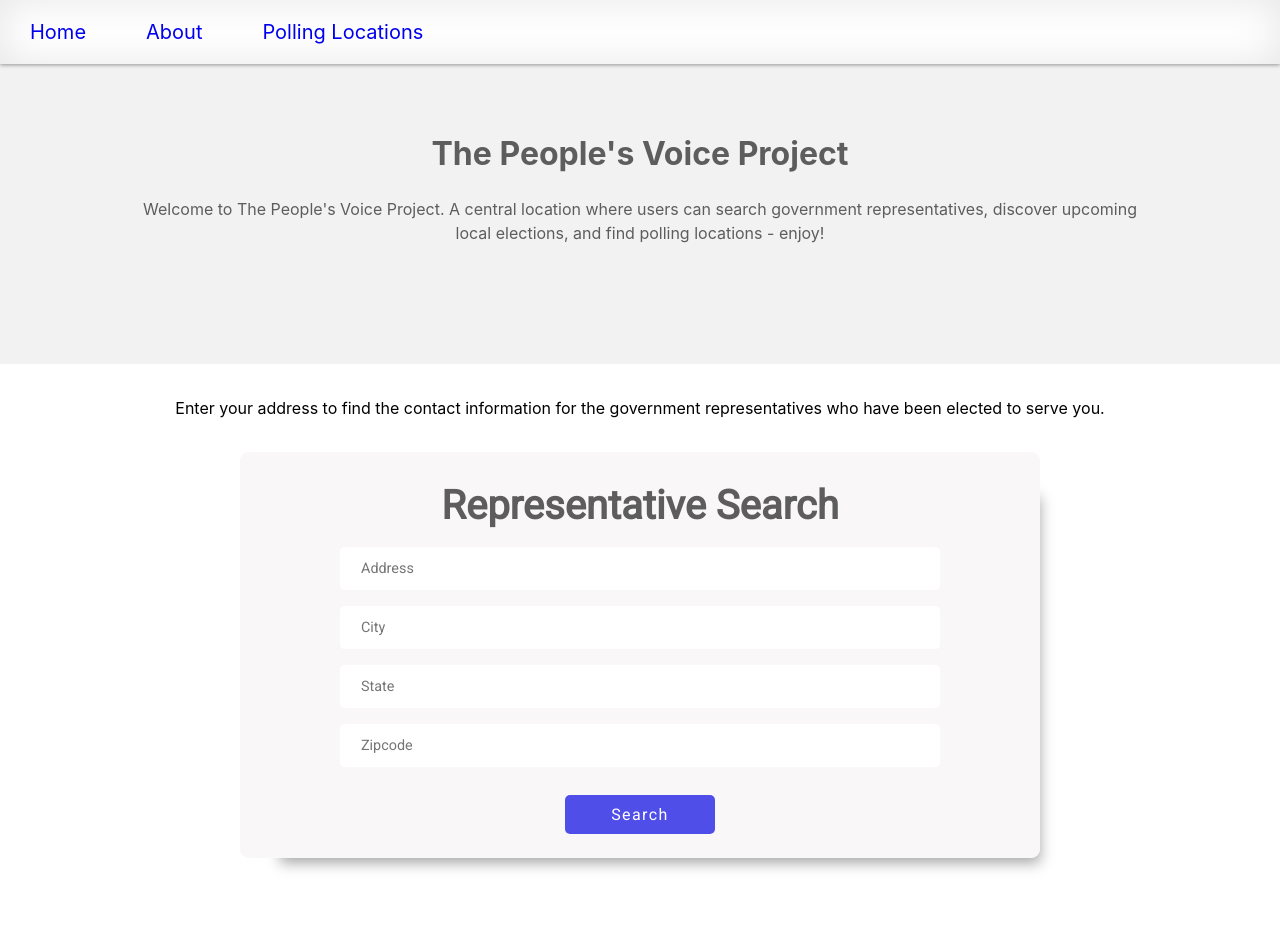
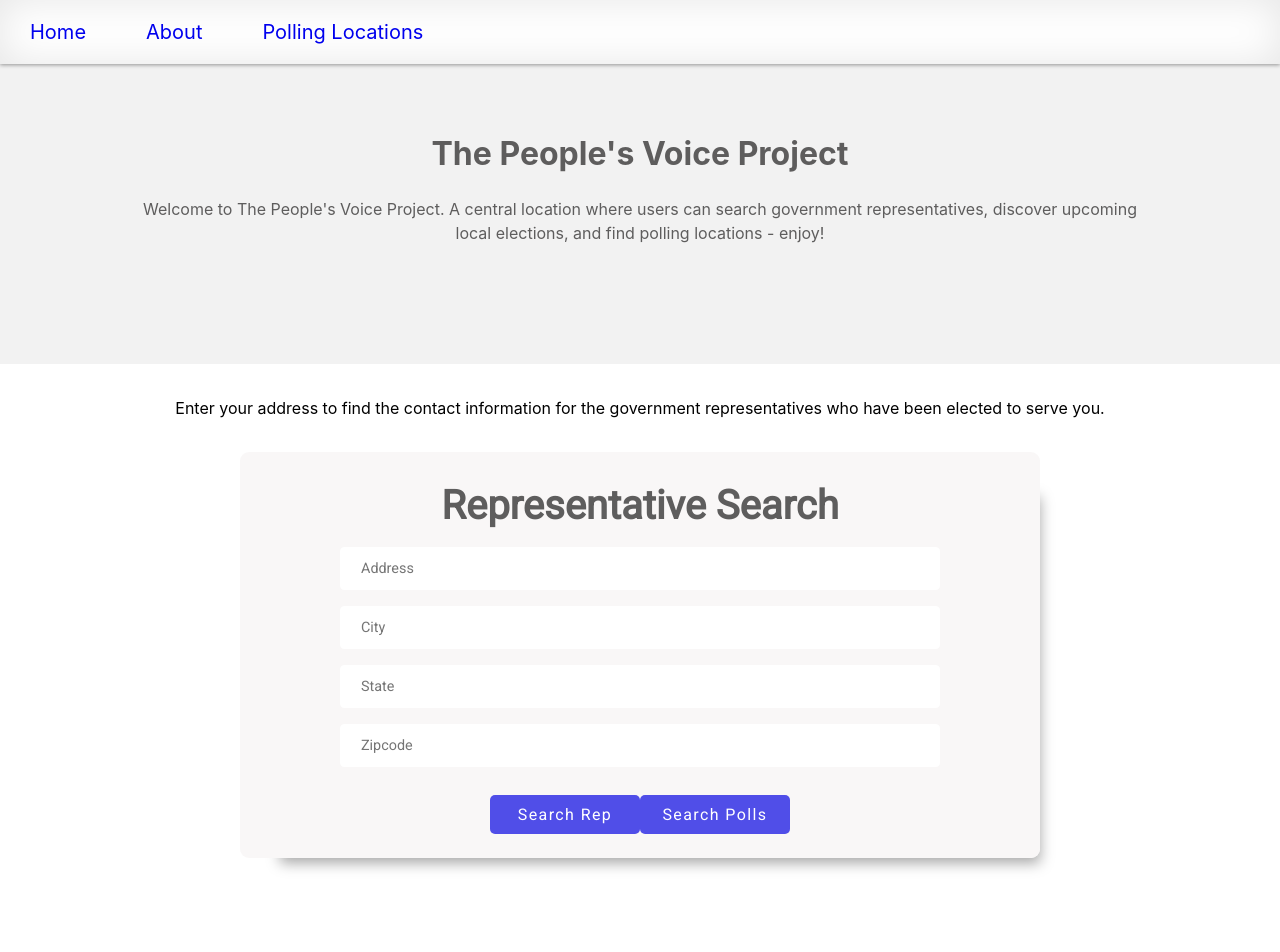
Before and after one commit to bcantello/peoples_voice_project, a React (Create React App) app: page / in a window 1280 px wide. Shown: the top 952 px of the page. Built offline with nearby package versions, Linux system fonts and the light colour scheme; no server answers.

Commit message:
updates search form with second button

```diff
--- a/src/components/electedOfficials/repSearchForm/repSearchForm.js
+++ b/src/components/electedOfficials/repSearchForm/repSearchForm.js
@@ -1,6 +1,6 @@
 import React, {useContext, useState} from "react";
 import {UniversalContext} from "../../../App";
-import {getElectedOfficials} from "../../services/civic-api-helper";
+import {getElectedOfficials, getPollingLocations} from "../../services/civic-api-helper";
 import history from "../../../history";
 import './repSearchForm.css';
 
@@ -14,7 +14,7 @@ export default function RepSearchForm() {
 	});
 	const address = universalContext.addressFormatter(userAddress);
 
-	const handleSubmit = e => {
+	const handleSubmitReps = e => {
 		e.preventDefault();
 		getElectedOfficials(address).then(res => {
 			if (res.status === 200) {
@@ -30,6 +30,24 @@ export default function RepSearchForm() {
 		});
 	};
 
+	const handleSubmitPolls = e => {
+		e.preventDefault();
+		getPollingLocations(address).then(res => {
+			if (res.status === 200) {
+				universalContext.setPollingLocations(res);
+				sessionStorage.setItem('pollingLocations', JSON.stringify(res));
+				history.push('/pollingLocationDetails');
+			} else {
+				document.getElementById('error-response')
+					.innerHTML = "Either an incorrect address was entered, or there are no upcoming elections for this location."
+			}
+		}).catch(e => {
+			return e;
+		});
+	};
+	console.log(JSON.parse(sessionStorage.getItem('pollingLocations')));
+
+
 	const handleAddressChange = e => {
 		const {name, value} = e.target;
 		setUserAddress({...userAddress, [name]: value});
@@ -39,7 +57,7 @@ export default function RepSearchForm() {
 		<div className={'address-form-container'}>
 			<div className={'address-form'}>
 				<div className={'address-form-title'}><h1>Representative Search</h1></div>
-				<form className={'rep-search-form'} onSubmit={handleSubmit}>
+				<form className={'rep-search-form'} >
 					<input
 						className="address-form-field"
 						type="text"
@@ -72,7 +90,10 @@ export default function RepSearchForm() {
 						value={userAddress.zip}
 						onChange={handleAddressChange} required
 					/>
-					<button className="address-form-button" type="submit">Search</button>
+					<div id={'home-form-btn-container'}>
+						<button className="address-form-button" type="submit" onClick={handleSubmitReps}>Search Rep</button>
+						<button className="address-form-button" type="submit" onClick={handleSubmitPolls}>Search Polls</button>
+					</div>
 					<div id={'error-response'}></div>
 				</form>
 			</div>
```
